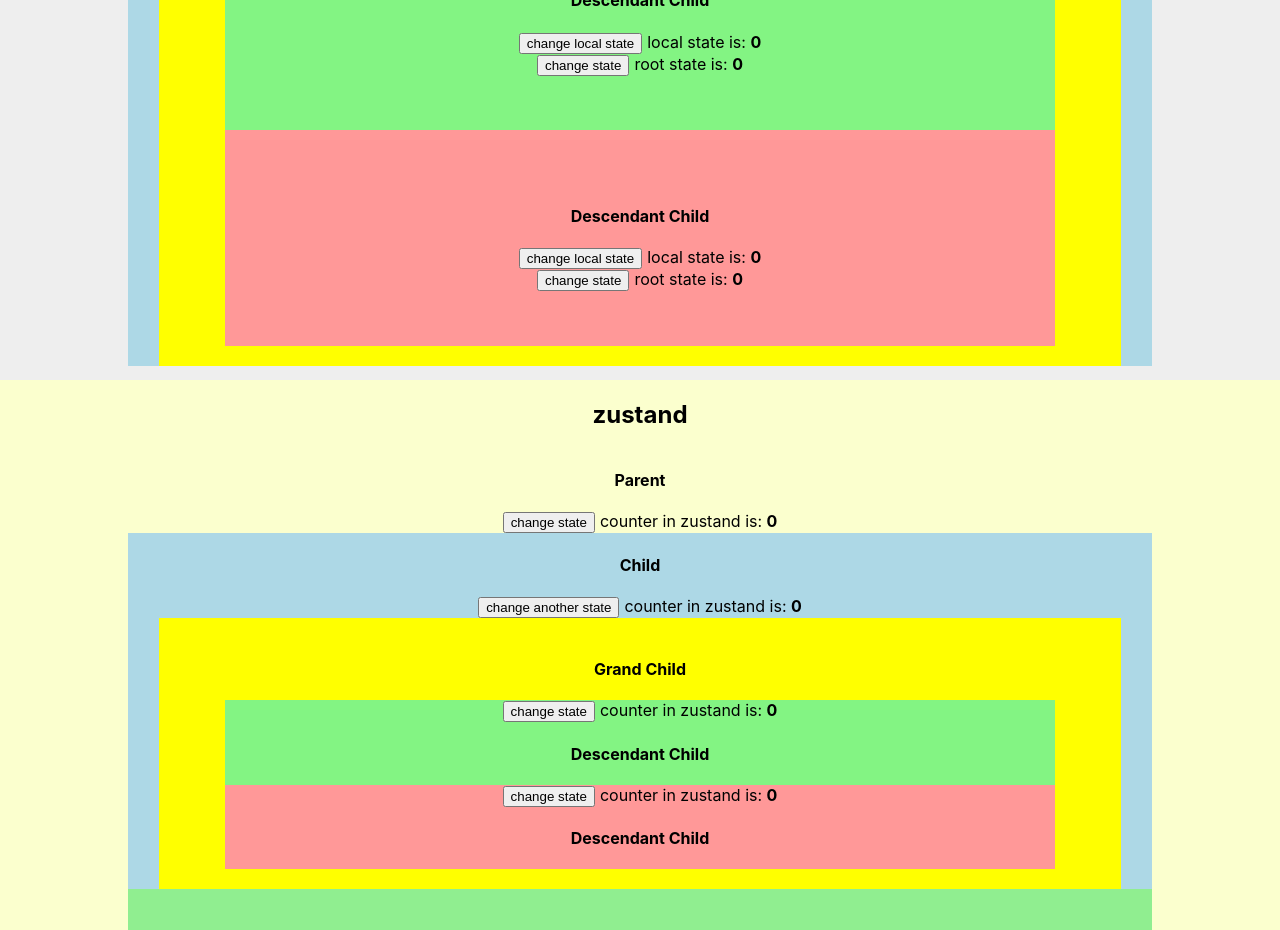
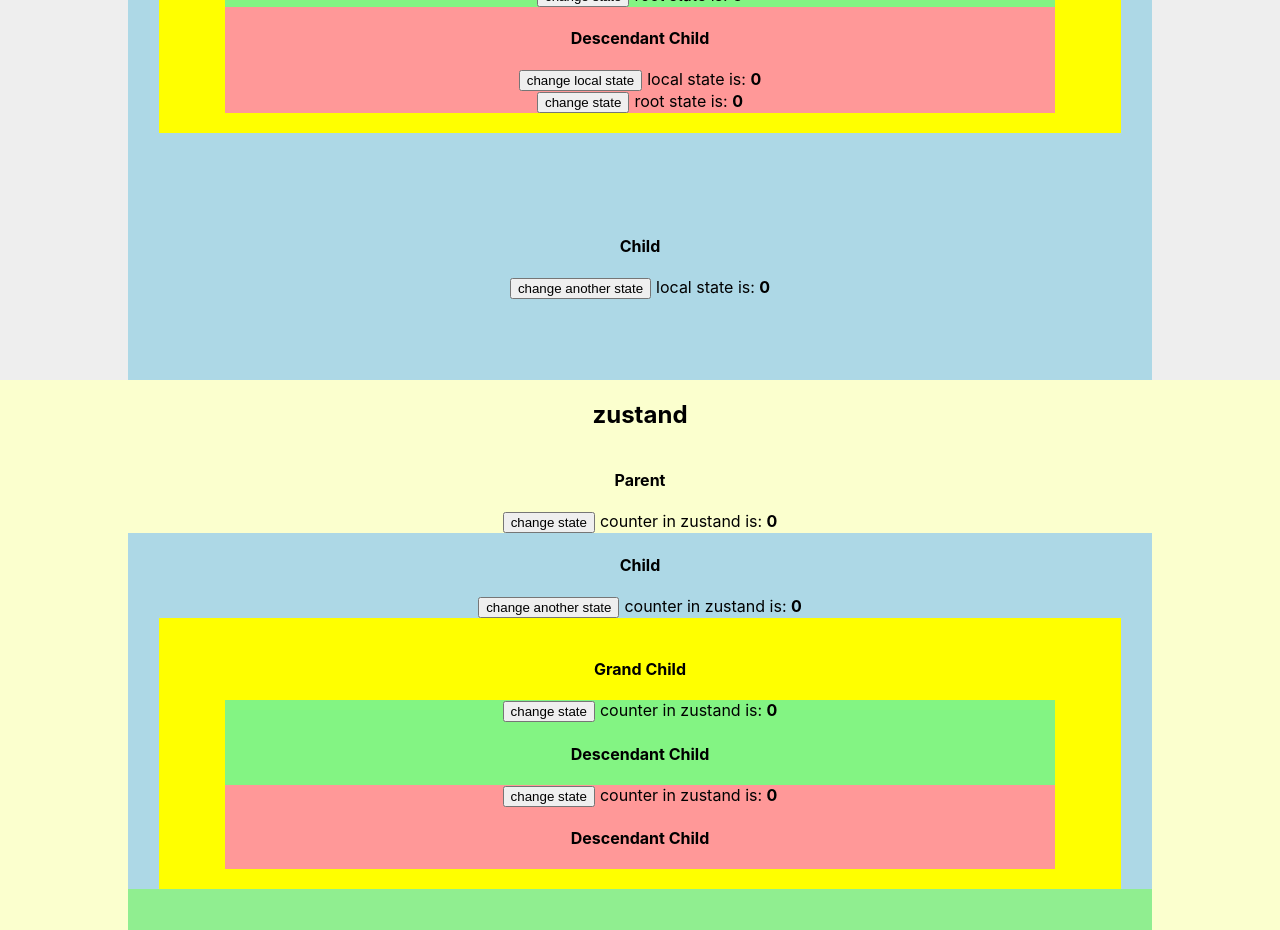
Before and after one commit to audreybozorgi/different-state-management-flow, a React (Create React App) app: page / in a window 1280 px wide. Shown: the part 1220-2150 px from the top of the page. Built offline with nearby package versions, Linux system fonts and the light colour scheme.

Commit message:
add important note

```diff
--- a/src/App2.js
+++ b/src/ContextAPI.js
@@ -5,9 +5,10 @@
 const AppContext = createContext() // ### create context Api using react API
 const AppProvider = ({ children }) => { // ### create context Provider and its state using react API
   const [counter, setCounter] = useState(0)
+  const [anotherCounter, setAnotherCounter] = useState(0)
 
   return (
-    <AppContext.Provider value={[ counter, setCounter ]}>
+    <AppContext.Provider value={[ counter, setCounter, anotherCounter, setAnotherCounter ]}>
       { children }
     </AppContext.Provider>
   )
@@ -22,7 +23,7 @@
 const Wrapper = () => { // ### entry root of drilling context state. configured for defining context scoop
   return (
     <AppProvider>
-      <App2 />
+      <ContextAPI />
     </AppProvider>
   )
 }
@@ -31,7 +32,7 @@
 
 
 //Parent component ___________________________________________
-function App2() {
+function ContextAPI() {
   // const [ counter, setCounter ] = useMyContext()
   // console.log('render parent');
   return (
@@ -43,6 +44,7 @@
         <span style={{marginLeft: '5px'}}>root state is: <b>{counter}</b></span>
       </div> */}
       <ChildComponent cbg='lightblue' />
+      <SiblingComponent cbg='lightblue' />
     </div>
   );
 }
@@ -51,10 +53,33 @@
 
 
 //child component ___________________________________________
+const SiblingComponent = ({cbg}) => {
+  const [ anotherCounter, setAnotherCounter ] = useMyContext() //here we can see by changing another state. the Descendant children which is consuming state which has not been changed is updating, this means that when we update some state defined inside context api. that component get re render and all consumers of context api get re render, no matter if they are subscribing the updated state or another states they all will get re render.
+  console.log('render sibling');
+  return (
+    <div
+      style={{
+        width: '80%',
+        height: '80%',
+        display: 'flex',
+        flexDirection: 'column',
+        justifyContent: 'center',
+        alignItems: 'center',
+        background: cbg
+        }}
+      >
+      <h4>Child</h4>
+      <div>
+        <button onClick={() => setAnotherCounter(prev => prev += 1)}>change another state</button>
+        <span style={{marginLeft: '5px'}}>local state is: <b>{anotherCounter}</b></span>
+      </div>
+    </div>
+  )
+}
 const ChildComponent = ({cbg}) => {
   const [state, setState] = useState(0)
   // const [ counter, setCounter ] = useMyContext()
-  // console.log('render child');
+  console.log('render child');
   return (
     <div
       style={{
@@ -89,7 +114,7 @@
   const [state, setState] = useState(0)
   // const [ counter, setCounter ] = useMyContext()
 
-  // console.log('render grand child');
+  console.log('render grand child');
   return (
     <div
     style={{
@@ -129,7 +154,7 @@
   const [state, setState] = useState(0)
   const [ counter, setCounter ] = useMyContext()
 
-  // console.log('render descendant');
+  console.log('render descendant');
   return (
     <div
     style={{
--- a/src/index.js
+++ b/src/index.js
@@ -2,8 +2,8 @@
 import ReactDOM from "react-dom/client";
 import "./index.css";
 import App from "./App";
-import App2 from "./App2";
-import App3 from "./App3";
+import ContextAPI from "./ContextAPI";
+import Zustand from "./Zustand";
 import App4 from "./App4";
 
 import reportWebVitals from "./reportWebVitals";
@@ -15,10 +15,10 @@
     <App />
 );
 root2.render(
-    <App2 />
+    <ContextAPI />
 );
 root3.render(
-    <App3 />
+    <Zustand />
 );
 
 root4.render(
```
Also changed, not shown: src/Zustand.js (renamed from src/App3.js, +5 -5 lines).
